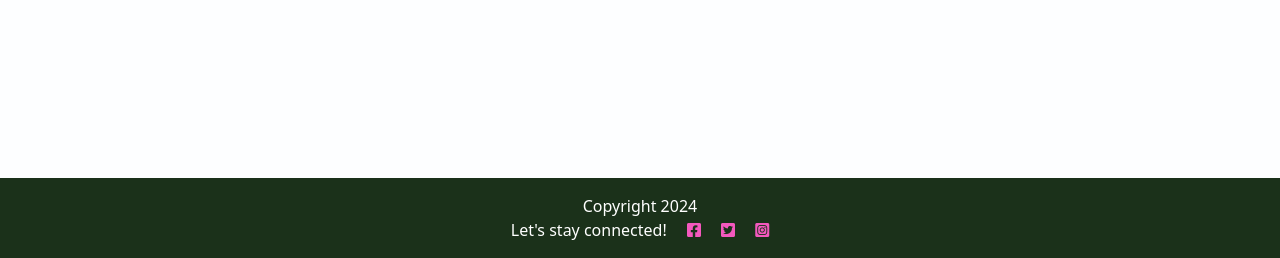
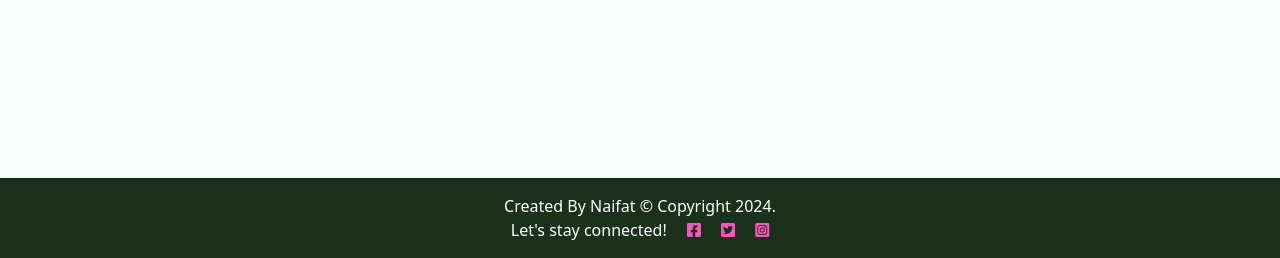
Before and after one commit to NaifatSelina/BakersHub, a Django app: page / in a window 1280 px wide. Shown: the part 542-800 px from the top of the page. Run offline with Django 3.2, Linux system fonts and the light colour scheme; data that the repository does not hold is empty; some web fonts are replaced.

Commit message:
footer styling

```diff
--- a/static/css/style.css
+++ b/static/css/style.css
@@ -33,6 +33,10 @@ a {
 
 .bg-white {
     background-color: #c9d9d2!important;
+}
+
+copyright {
+    font-size: small;
 }
 
 .thin {
--- a/templates/base.html
+++ b/templates/base.html
@@ -81,7 +81,7 @@
 
     <!-- Footer -->
     <footer class="footer mt-auto py-3 dark-bg">
-        <p class="m-0 text-center text-white">Copyright 2024</p>
+        <p class="m-0 text-center text-white copyright">Created By Naifat © Copyright 2024.</p>
         <p class="m-0 text-center text-white">Let's stay connected!
             <a href="https://www.facebook.com/" target="_blank" class="fab fa-facebook-square ms-3"></a>
             <a href="https://twitter.com/" target="_blank" class="fab fa-twitter-square ms-3"></a>
```
